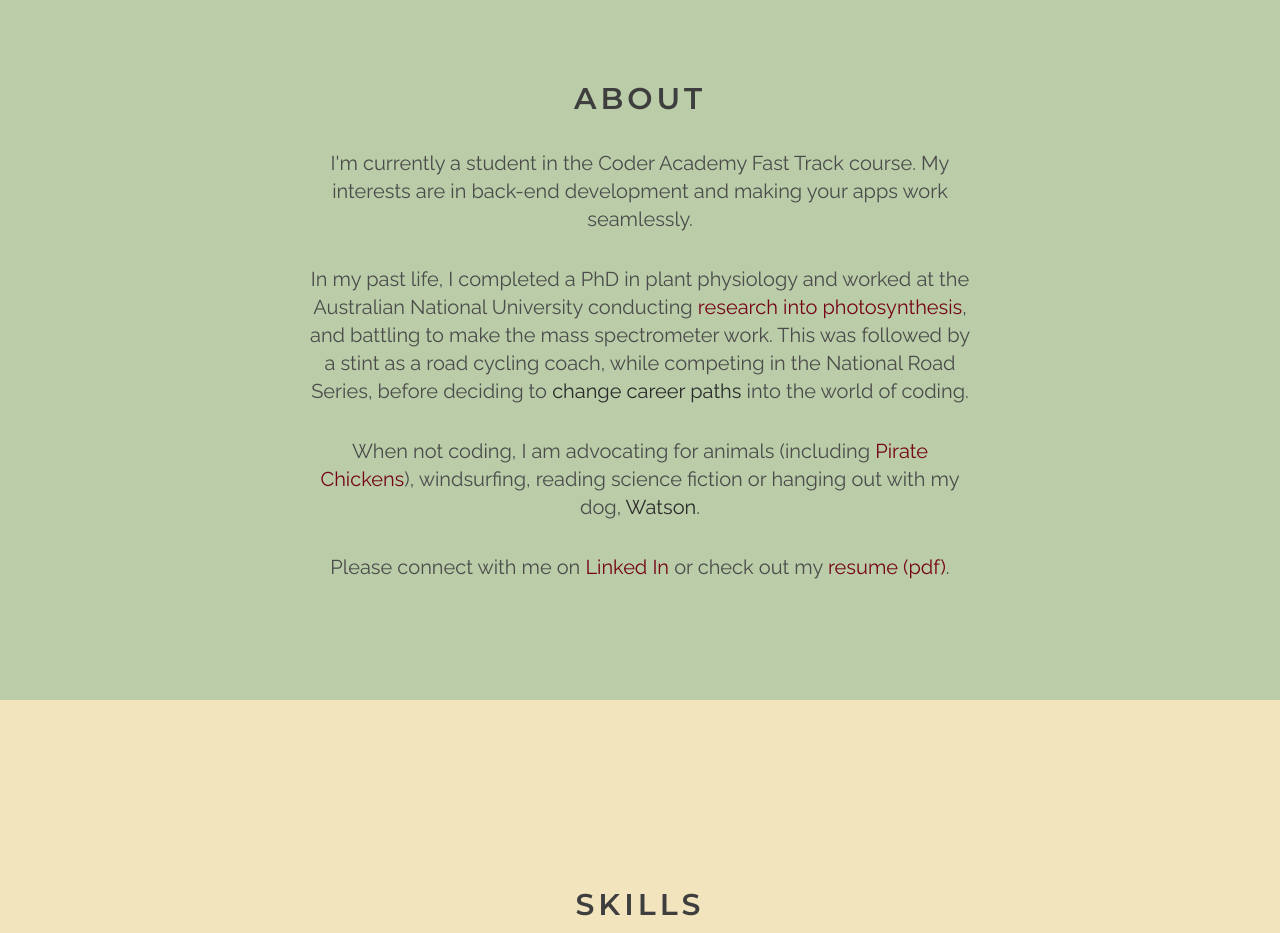
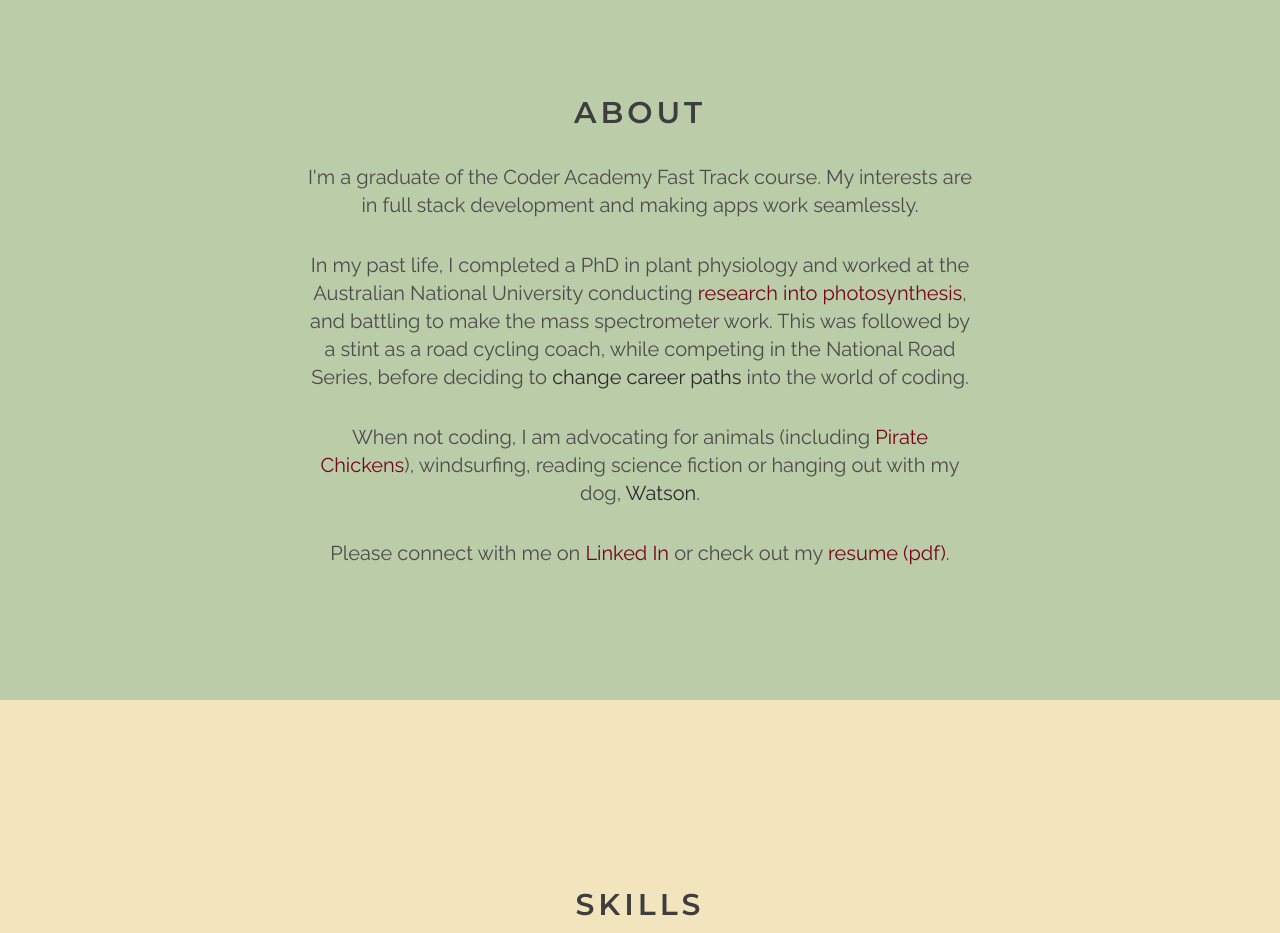
Before and after one commit to Piratechicken/portfolio-website, a plain HTML site: page index.html in a window 1280 px wide. Shown: the part 900-1833 px from the top of the page. Drawn offline with nearby package versions, Linux system fonts and the light colour scheme.

Commit message:
Update to graduate

```diff
--- a/index.html
+++ b/index.html
@@ -82,7 +82,7 @@
         <div class="item-container" id="about">
             <div class="item-inner-container">
                 <h3>ABOUT</h3>
-                <p>I'm currently a student in the Coder Academy Fast Track course. My interests are in back-end development and making your apps work seamlessly.</p>
+                <p>I'm a graduate of the Coder Academy Fast Track course. My interests are in full stack development and making apps work seamlessly.</p>
                 <p>In my past life, I completed a PhD in plant physiology and worked at the Australian National University conducting <a href="https://academic.oup.com/jxb/article/63/13/4781/485684/Antisense-reductions-in-the-PsbO-protein-of" target="_blank">research into photosynthesis</a>, and battling to make the mass spectrometer work. This was followed by a stint as a road cycling coach, while competing in the National Road Series,   before deciding to <span id="hip">change career paths</span> into the world of coding.</p>
                 <p>When not coding, I am advocating for animals (including <a href="https://medium.com/@TheAnimalist/pirate-chicken-every-chicken-83889c96287b" target="_blank"> Pirate Chickens</a>), windsurfing, reading science fiction or hanging out with my dog, <span id="watson">Watson</span>.
                 </p>
```
